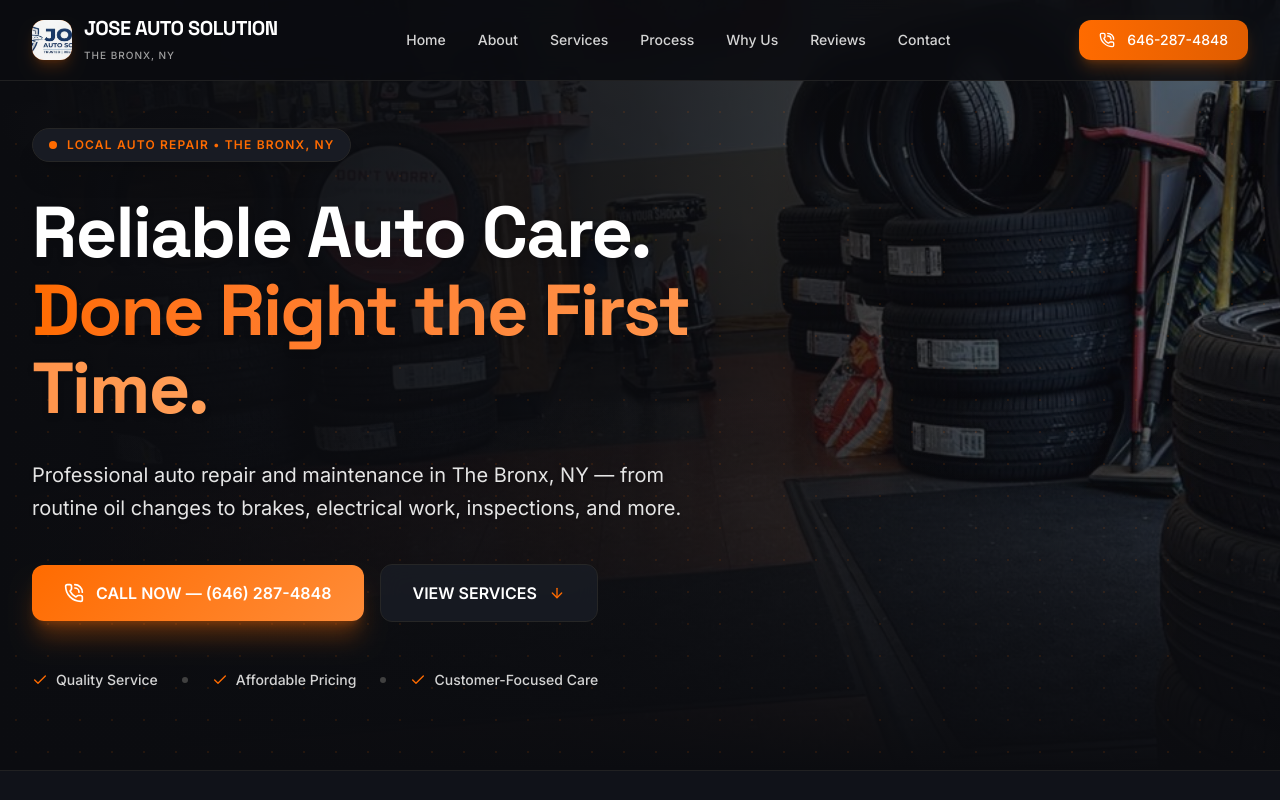
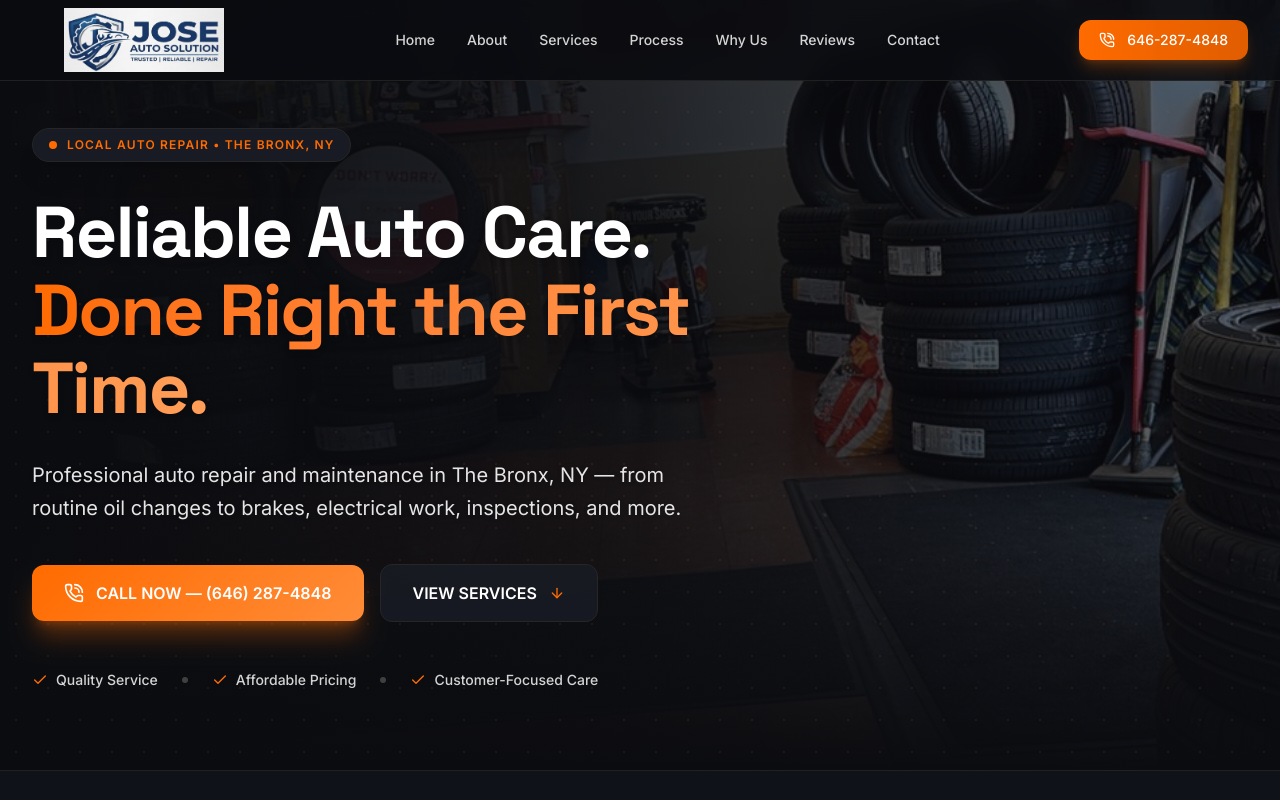
Before and after one commit to CreativeTugsDotCom/Jose-Auto-Solution, a plain HTML site: page index.html in a window 1280 px wide. Shown: the top 800 px of the page. Drawn offline with nearby package versions, Linux system fonts and the light colour scheme.

Commit message:
Enhance logo display in header
Updated logo section to be larger and extended left to right.

```diff
--- a/index.html
+++ b/index.html
@@ -71,14 +71,10 @@
     <!-- Sticky Navigation Bar -->
     <header class="fixed top-0 left-0 right-0 z-40 bg-[#0b0c10]/90 backdrop-blur-md border-b border-neutral-800/80 transition-all duration-300">
         <div class="max-w-7xl mx-auto px-4 sm:px-6 lg:px-8 h-20 flex items-center justify-between">
-            <!-- Logo -->
-            <a href="#" class="flex items-center gap-3 group">
-                <div class="w-10 h-10 rounded-xl overflow-hidden bg-gradient-to-br from-[#ff6b00] to-[#cc5500] flex items-center justify-center shadow-lg shadow-[#ff6b00]/20 group-hover:scale-105 transition-transform">
-                    <img src="https://github.com/CreativeTugsDotCom/Jose-Auto-Solution/blob/main/logo.jpg?raw=true" alt="Jose Auto Solution Logo" class="w-full h-full object-cover">
-                </div>
-                <div>
-                    <span class="font-heading font-bold text-lg sm:text-xl tracking-tight text-white block leading-tight">JOSE AUTO SOLUTION</span>
-                    <span class="text-[10px] uppercase tracking-widest text-neutral-400 font-medium">The Bronx, NY</span>
+            <!-- Logo - Larger & Extended Left to Right -->
+            <a href="#" class="flex items-center group py-2">
+                <div class="h-14 sm:h-16 w-44 sm:w-56 flex items-center justify-start group-hover:scale-105 transition-transform">
+                    <img src="https://github.com/CreativeTugsDotCom/Jose-Auto-Solution/blob/main/logo.jpg?raw=true" alt="Jose Auto Solution Logo" class="h-full w-full object-contain rounded-lg">
                 </div>
             </a>
 
```
